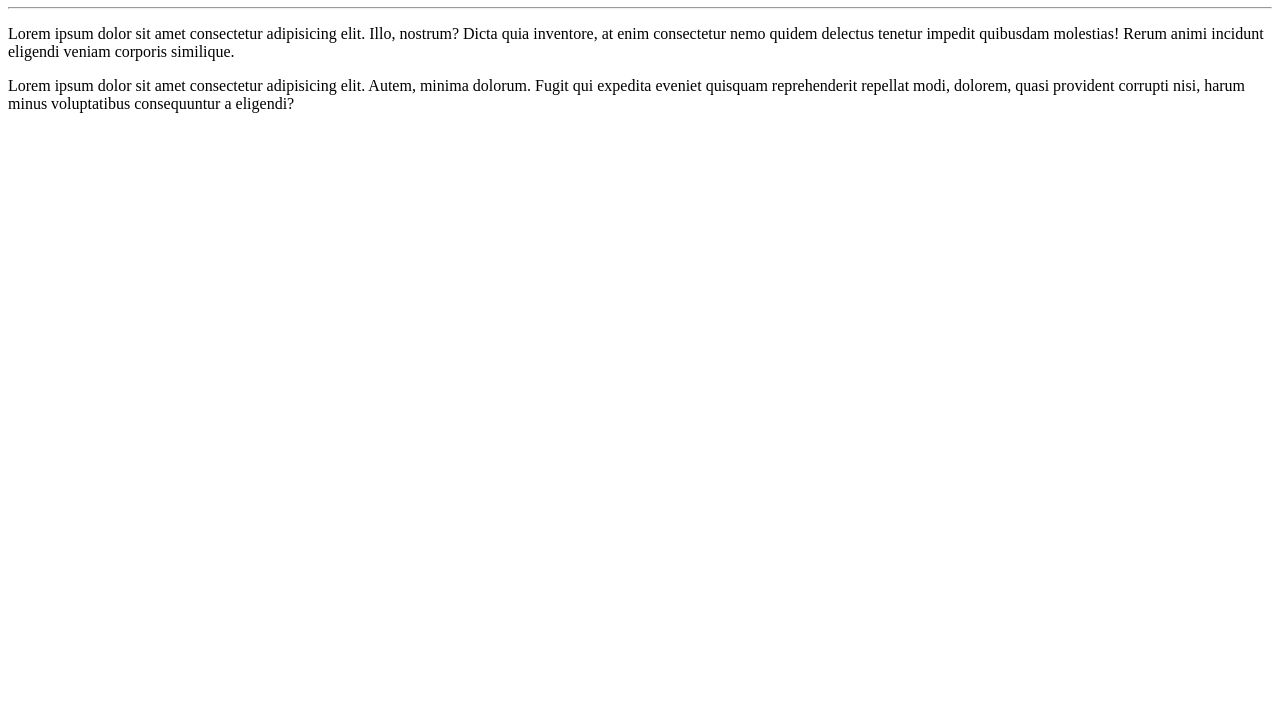
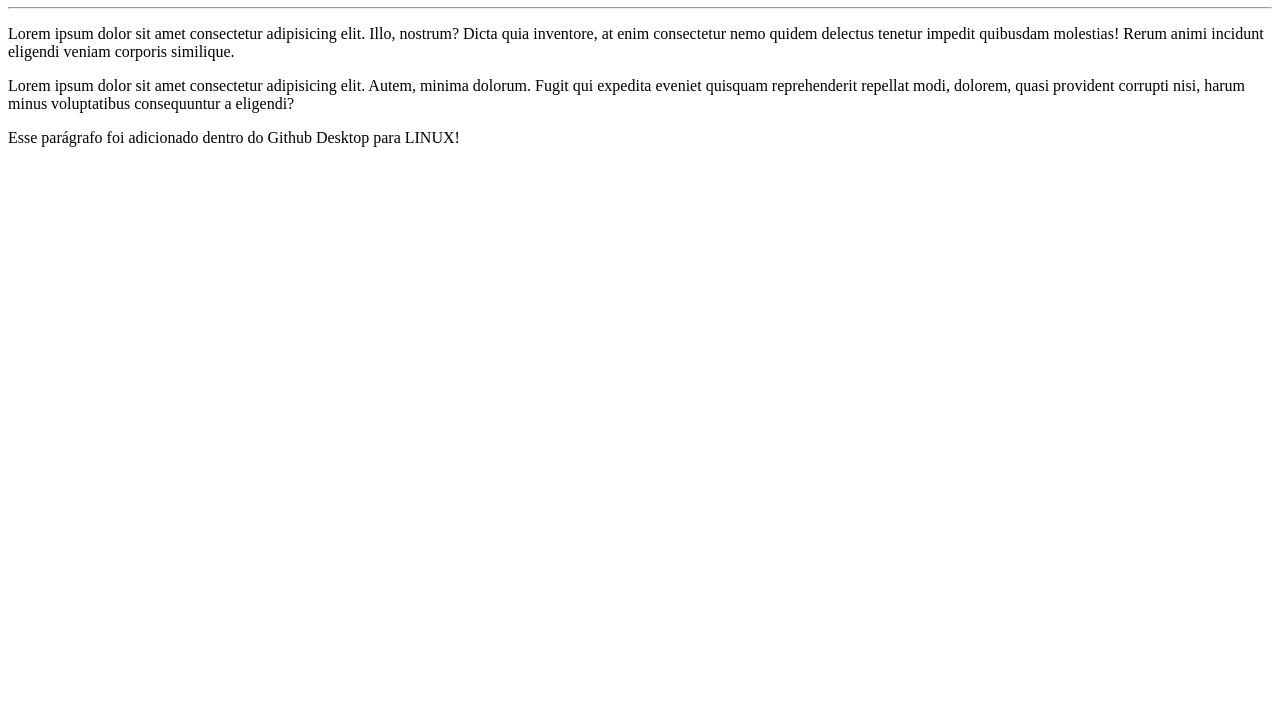
Before and after one commit to SuellenOliveiraTi/Ola-Mundo, a plain HTML site: page site-exemplo/index.html in a window 1280 px wide. Shown: the part 73-800 px from the top of the page. Drawn offline with Linux system fonts and the light colour scheme.

Commit message:
Mudei o arquivo index

```diff
--- a/site-exemplo/index.html
+++ b/site-exemplo/index.html
@@ -11,5 +11,6 @@
     <hr>
     <p>Lorem ipsum dolor sit amet consectetur adipisicing elit. Illo, nostrum? Dicta quia inventore, at enim consectetur nemo quidem delectus tenetur impedit quibusdam molestias! Rerum animi incidunt eligendi veniam corporis similique.</p>
     <p>Lorem ipsum dolor sit amet consectetur adipisicing elit. Autem, minima dolorum. Fugit qui expedita eveniet quisquam reprehenderit repellat modi, dolorem, quasi provident corrupti nisi, harum minus voluptatibus consequuntur a eligendi?</p>
+    <p>Esse parágrafo foi adicionado dentro do Github Desktop para LINUX!</p>
 </body>
 </html>
```
